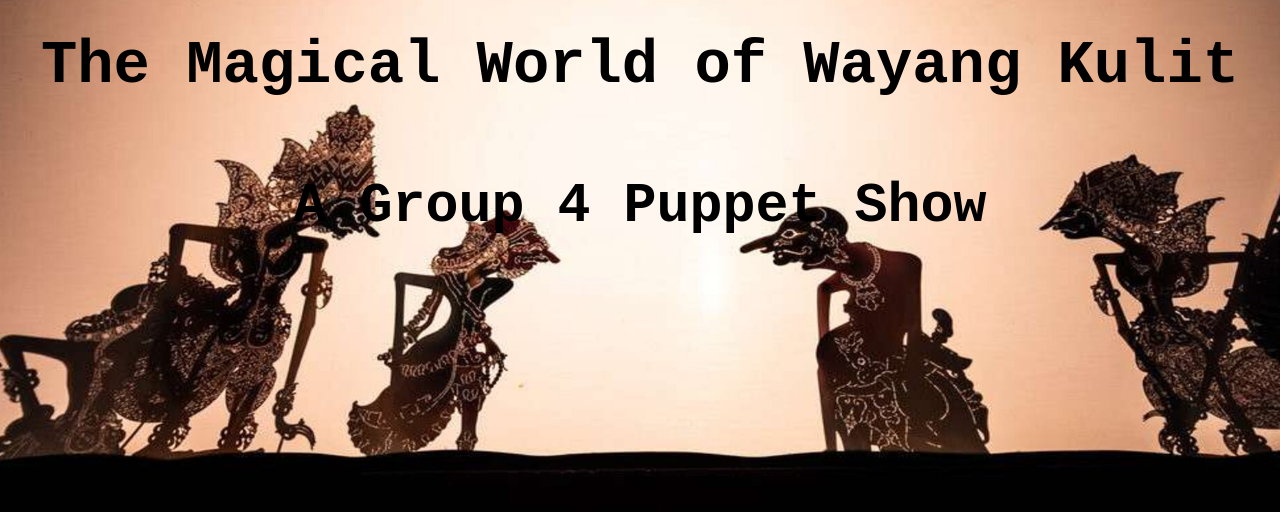
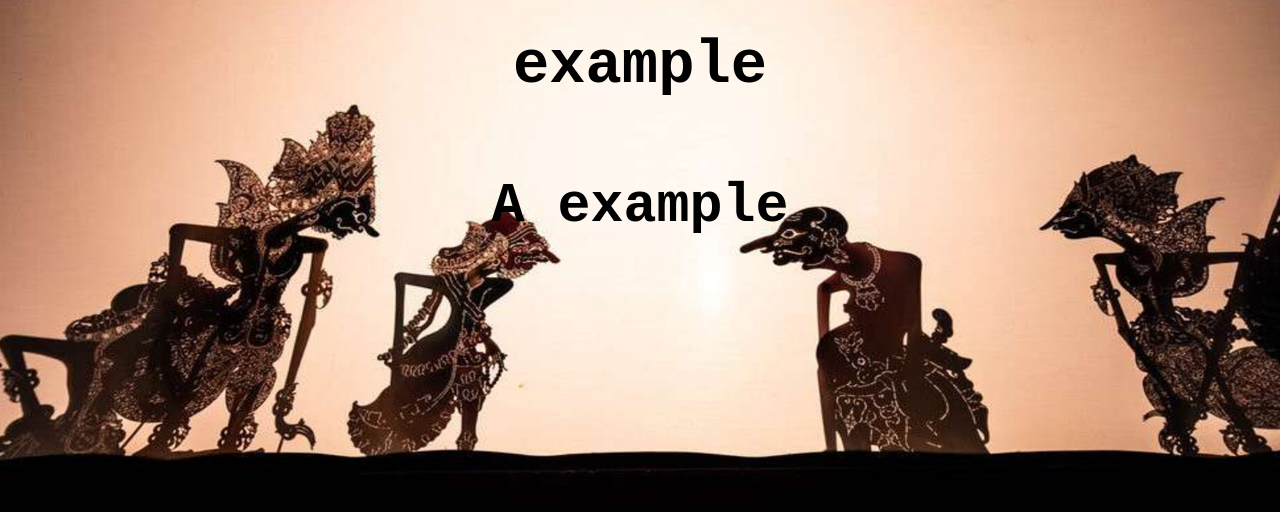
Before and after one commit to galaten/group4.github.io, a plain HTML site: page members.html in a window 1280 px wide. Shown: the part 128-640 px from the top of the page. Drawn offline with Linux system fonts and the light colour scheme.

Commit message:
Update members.html

```diff
--- a/members.html
+++ b/members.html
@@ -13,8 +13,8 @@
         </ul>
         </div>
     <div class="header">
-    <h1>The Magical World of Wayang Kulit</h1>
-    <h2>A Group 4 Puppet Show</h2>
+    <h1>example</h1>
+    <h2>A example</h2>
 
         </div>
     </div>
```
